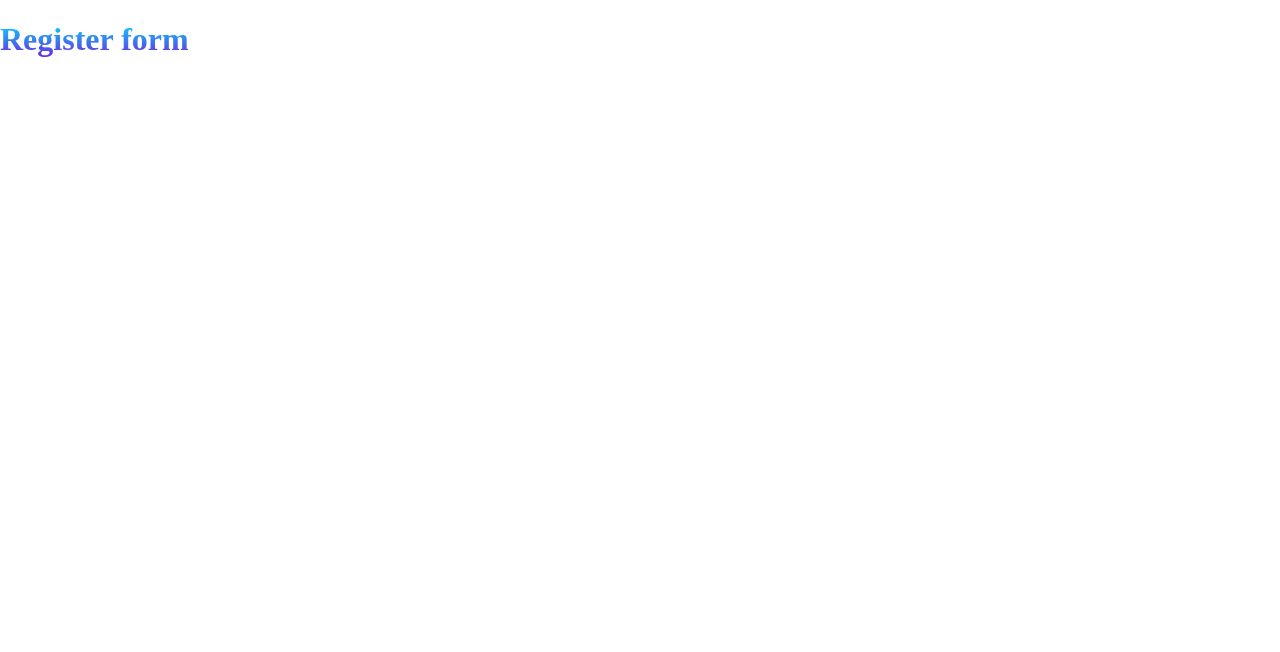
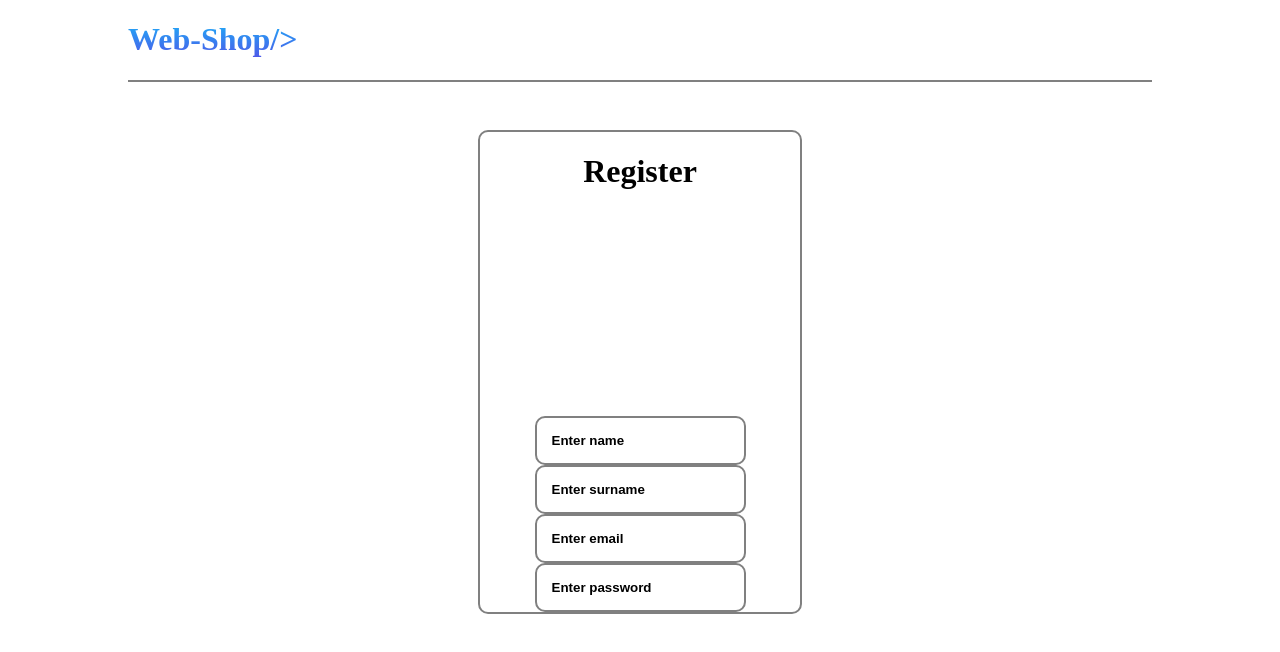
Before and after one commit to Kameal22/react-eCommerce-app, a React (Create React App) app: page /register in a window 1280 px wide. Shown: the top 652 px of the page. Built offline with nearby package versions, Linux system fonts and the light colour scheme.

Commit message:
component changes

```diff
--- a/src/components/nav/NavMenu.tsx
+++ b/src/components/nav/NavMenu.tsx
@@ -7,15 +7,21 @@ const NavMenu: React.FC = () => {
   return (
     <div className="navMenu">
       <div className="yourAccDiv">
-        <h5>Your account</h5>
+        <Link to="/register" className="navLink">
+          <h5 className="navMenuLink">Create account</h5>
+        </Link>
         <i className="bi bi-person"></i>
       </div>
       <div className="yourWishDiv">
-        <h5>Your wishlist</h5>
+        <Link to="/login" className="navLink">
+          <h5 className="navMenuLink">Log in</h5>
+        </Link>
         <i className="bi bi-heart"></i>
       </div>
       <div className="cartDiv">
-        <h5>Cart</h5>
+        <Link to="/cart" className="navLink">
+          <h5 className="navMenuLink">Cart</h5>
+        </Link>
         <i className="bi bi-cart"></i>
       </div>
     </div>
--- a/src/components/profile/login/LoginForm.tsx
+++ b/src/components/profile/login/LoginForm.tsx
@@ -1,10 +1,33 @@
 import React from "react";
 import "../../../styles/profileStyles/loginForm.scss";
+import { useFormik } from "formik";
 
 const LoginForm: React.FC = () => {
+  const placeholder: string = "Login";
+  const formik = useFormik({
+    initialValues: {
+      product: "",
+    },
+    onSubmit: (values) => {
+      const inputProduct = values.product;
+      formik.resetForm();
+    },
+  });
+
   return (
     <div className="navLogo">
       <h1>Login form</h1>
+      <form onSubmit={formik.handleSubmit}>
+        <input
+          className="loginFormInput"
+          id="product"
+          name="product"
+          type="text"
+          placeholder={placeholder}
+          value={formik.values.product}
+          onChange={formik.handleChange}
+        ></input>
+      </form>
     </div>
   );
 };
--- a/src/components/profile/registration/RegisterForm.tsx
+++ b/src/components/profile/registration/RegisterForm.tsx
@@ -1,10 +1,71 @@
 import React from "react";
 import "../../../styles/profileStyles/registrationForm.scss";
+import { useFormik } from "formik";
+import NavLogo from "../../nav/NavLogo";
 
 const RegisterForm: React.FC = () => {
+  const formik = useFormik({
+    initialValues: {
+      name: "",
+      surname: "",
+      email: "",
+      password: "",
+    },
+    onSubmit: (values) => {
+      const inputName = values.name;
+      const inpurtSurname = values.surname;
+      const inputEmail = values.email;
+      const inputPassword = values.password;
+      formik.resetForm();
+    },
+  });
+
   return (
-    <div className="navLogo">
-      <h1>Register form</h1>
+    <div className="registerDiv">
+      <div className="registerNav">
+        <NavLogo />
+      </div>
+      <div className="registerFormDiv">
+        <h1>Register</h1>
+        <form onSubmit={formik.handleSubmit}>
+          <input
+            className="registerFormInput"
+            id="name"
+            name="name"
+            type="text"
+            placeholder="Enter name"
+            value={formik.values.name}
+            onChange={formik.handleChange}
+          ></input>
+          <input
+            className="registerFormInput"
+            id="surname"
+            name="surname"
+            type="text"
+            placeholder="Enter surname"
+            value={formik.values.surname}
+            onChange={formik.handleChange}
+          ></input>
+          <input
+            className="registerFormInput"
+            id="email"
+            name="email"
+            type="text"
+            placeholder="Enter email"
+            value={formik.values.email}
+            onChange={formik.handleChange}
+          ></input>
+          <input
+            className="registerFormInput"
+            id="password"
+            name="password"
+            type="text"
+            placeholder="Enter password"
+            value={formik.values.password}
+            onChange={formik.handleChange}
+          ></input>
+        </form>
+      </div>
     </div>
   );
 };
--- a/src/styles/navStyles/navMenu.scss
+++ b/src/styles/navStyles/navMenu.scss
@@ -4,10 +4,14 @@
   flex-grow: 1;
   flex-basis: 10%;
   display: flex;
-  justify-content: space-around;
 }
 
 .navMenu > div {
   @include flexCenter(space-around);
   width: 100%;
 }
+
+.navLink {
+  text-decoration: none;
+  color: black;
+}
--- a/src/styles/profileStyles/registrationForm.scss
+++ b/src/styles/profileStyles/registrationForm.scss
@@ -0,0 +1,35 @@
+@import "../mixins/mixins.scss";
+
+.registerDiv {
+  min-height: 100vh;
+}
+
+.registerNav {
+  @include flexCenter(space-between);
+  @include marginCenter();
+  width: 80%;
+  border-bottom: 2px solid grey;
+}
+
+.registerFormDiv {
+  border: 2px solid grey;
+  border-radius: 10px;
+  @include flexCenter(space-between);
+  @include marginCenter();
+  margin-top: 6vh;
+  flex-direction: column;
+  width: 25%;
+  height: 60vh;
+}
+
+.registerFormInput {
+  border-radius: 10px;
+  padding: 15px 15px;
+  border: 2px solid grey;
+  display: block;
+}
+
+::placeholder {
+  color: black;
+  font-weight: bold;
+}
```
